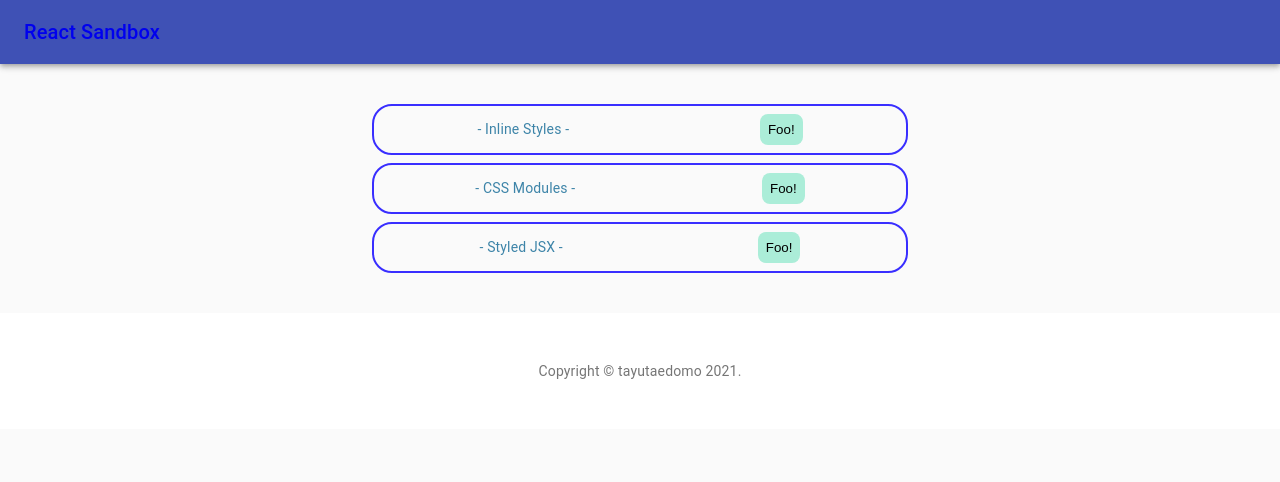
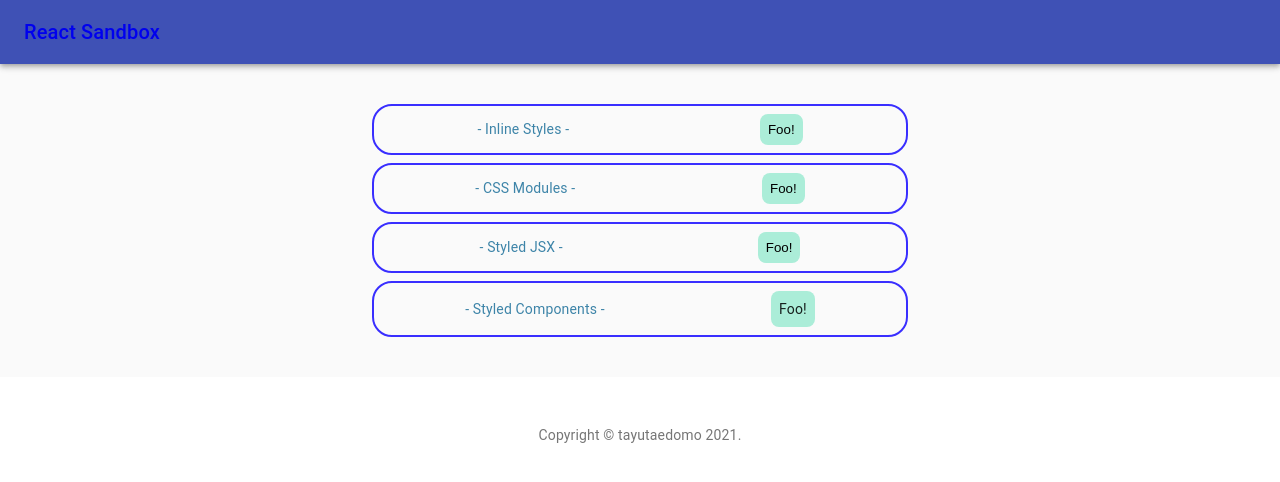
Before and after one commit to tayutaedomo/react-sandbox, a React (Create React App) app: page /styles in a window 1280 px wide. Shown: the top 482 px of the page. Built offline with nearby package versions, Linux system fonts and the light colour scheme.

Commit message:
add: StyledComponents component

```diff
--- /dev/null
+++ b/src/components/styles/StyledComponents.jsx
@@ -0,0 +1,42 @@
+import React from 'react';
+import styled from 'styled-components';
+
+const StyledComponents = () => {
+  return (
+    <>
+      <SContainer>
+        <STitle>- Styled Components -</STitle>
+        <SButton>Foo!</SButton>
+      </SContainer>
+    </>
+  );
+};
+
+const SContainer = styled.div`
+  border: solid 2px #392eff;
+  border-radius: 20px;
+  padding: 8px;
+  margin: 8px;
+  display: flex;
+  justify-content: space-around;
+  align-items: center;
+`;
+
+const STitle = styled.div`
+  margin: 0;
+  color: #3d84a8;
+`;
+
+const SButton = styled.div`
+  background-color: #abedd8;
+  border: none;
+  padding: 8px;
+  border-radius: 8px;
+  &:hover {
+    background-color: #46cdcf;
+    color: #fff;
+    cursor: pointer;
+  }
+`;
+
+export default StyledComponents;
--- a/src/components/styles/StyledJsx.jsx
+++ b/src/components/styles/StyledJsx.jsx
@@ -1,6 +1,6 @@
 import React from 'react';
 
-function StyledJsx() {
+const StyledJsx = () => {
   return (
     <>
       <div className="container">
@@ -36,6 +36,6 @@ function StyledJsx() {
       `}</style>
     </>
   );
-}
+};
 
 export default StyledJsx;
--- a/src/components/styles/Styles.jsx
+++ b/src/components/styles/Styles.jsx
@@ -3,6 +3,7 @@ import React from 'react';
 import InlineStyles from './InlineStyles';
 import CssModules from './CssModules';
 import StyledJsx from './StyledJsx';
+import StyledComponents from './StyledComponents';
 
 const Styles = () => {
   return (
@@ -10,6 +11,7 @@ const Styles = () => {
       <InlineStyles />
       <CssModules />
       <StyledJsx />
+      <StyledComponents />
     </>
   );
 };
```
